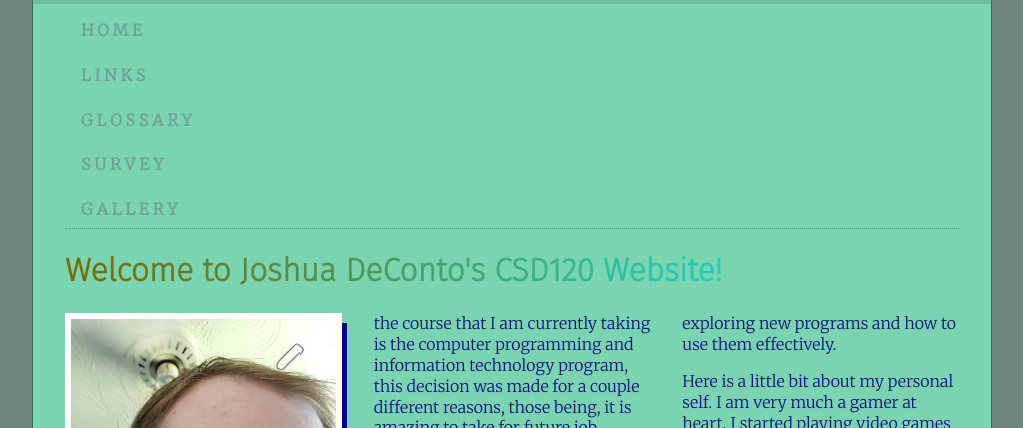
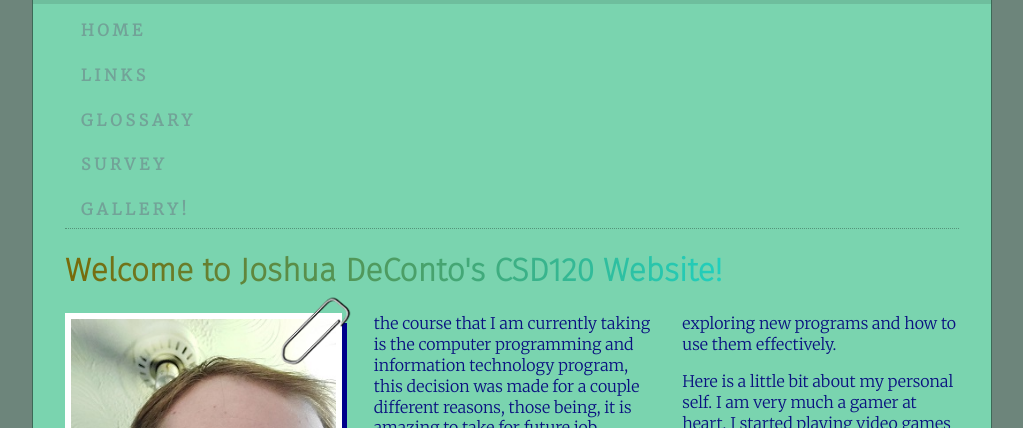
Before and after one commit to DecoJ181/csd120.20f.deconto-joshua, a plain HTML site: page index.html in a window 1280 px wide. Shown: the top 428 px of the page, without its empty margins (128-1151 px from the left). Drawn offline with Linux system fonts and the light colour scheme.

Commit message:
paperclip move

```diff
--- a/index.html
+++ b/index.html
@@ -52,7 +52,7 @@
                     </li>
                     <li>
                         <a href="gallery.html">
-                            Gallery
+                            Gallery!
                         </a>
                     </li>
                 </ul>
--- a/styles/main.css
+++ b/styles/main.css
@@ -108,9 +108,9 @@ div.bio {
 
 div.bio img.paperclip {
     position: absolute;
-    top: -45px;
-    left: 135px;
-    transform: scale(0.2);
+    top: -70px;
+    left: 160px;
+    transform: scale(0.5);
 }
 
 div.bio table {
@@ -137,7 +137,7 @@ img {
 img.paperclip {
     box-shadow: none !important;
     background: none !important;
-    transform: scale(0.2);
+    transform: scale(0.5);
 }
 
 footer {
```
